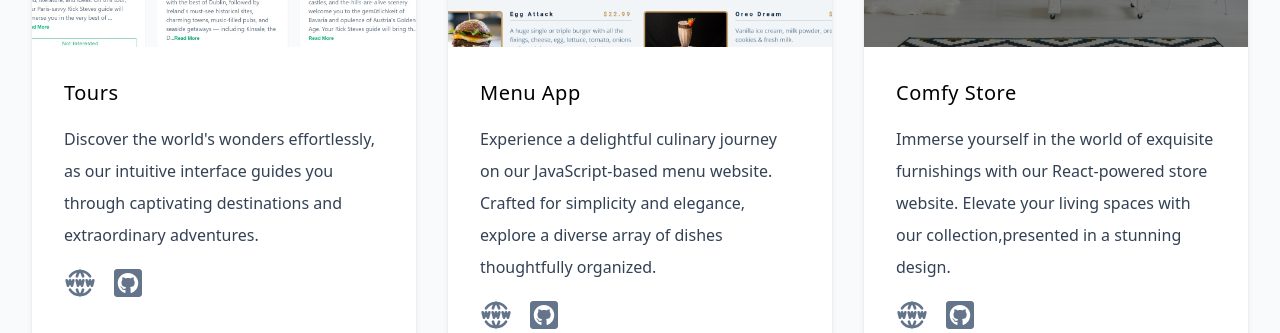
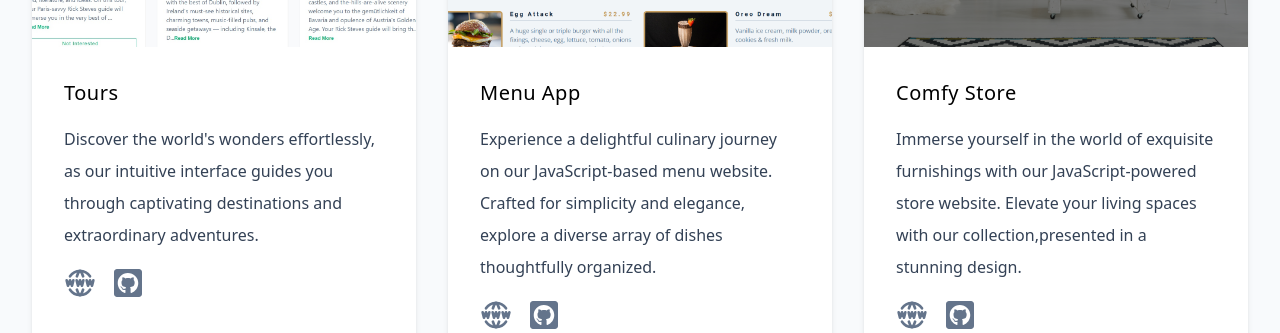
Before and after one commit to AlexandraTantos/My-Portofolio, a React (Vite) app: page / in a window 1280 px wide. Shown: the part 3560-3893 px from the top of the page. Built offline with nearby package versions, Linux system fonts and the light colour scheme.

Commit message:
Update data.jsx

```diff
--- a/src/data.jsx
+++ b/src/data.jsx
@@ -141,7 +141,7 @@ export const projects = [
     url: "https://furniture-shop8.netlify.app",
     github: "https://github.com/alexandratantos",
     title: "Comfy Store",
-    text: "Immerse yourself in the world of exquisite furnishings with our React-powered store website. Elevate your living spaces with our collection,presented in a stunning design.",
+    text: "Immerse yourself in the world of exquisite furnishings with our JavaScript-powered store website. Elevate your living spaces with our collection,presented in a stunning design.",
   },
   {
     id: nanoid(),
```
